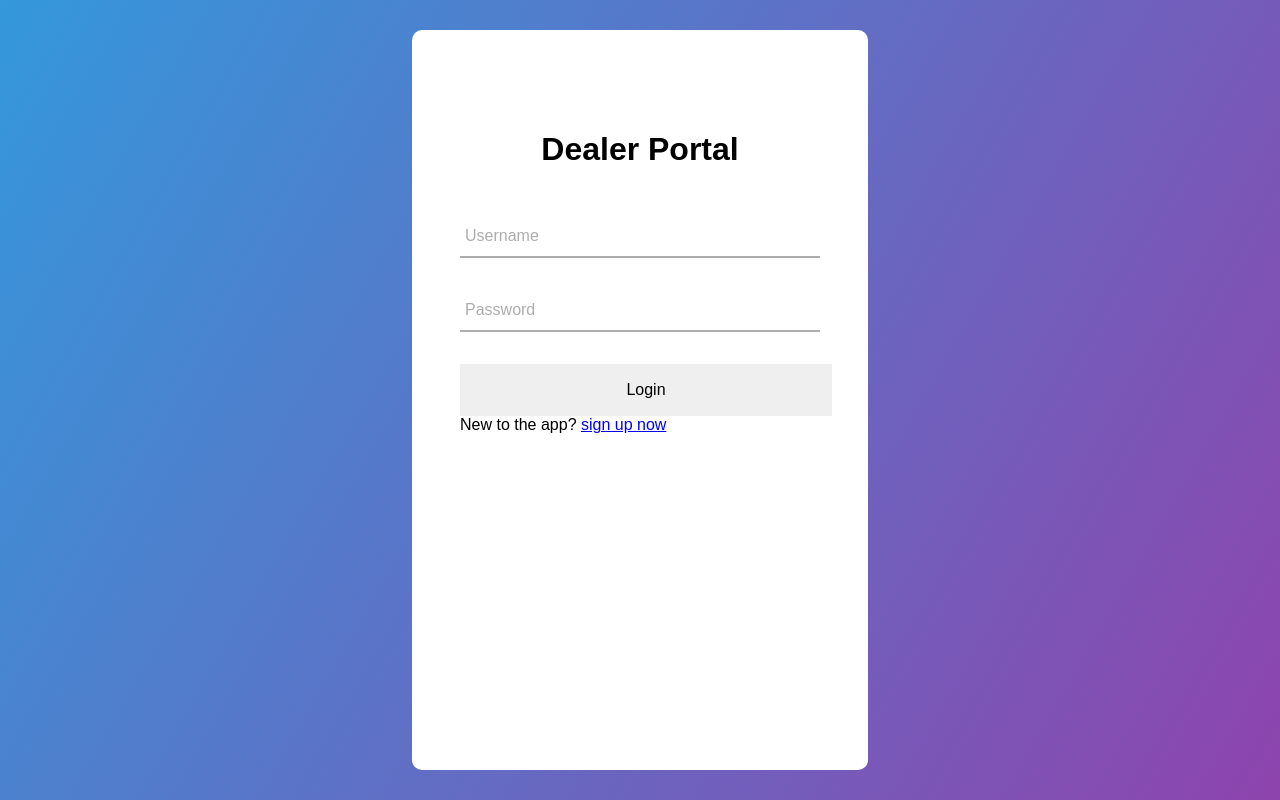
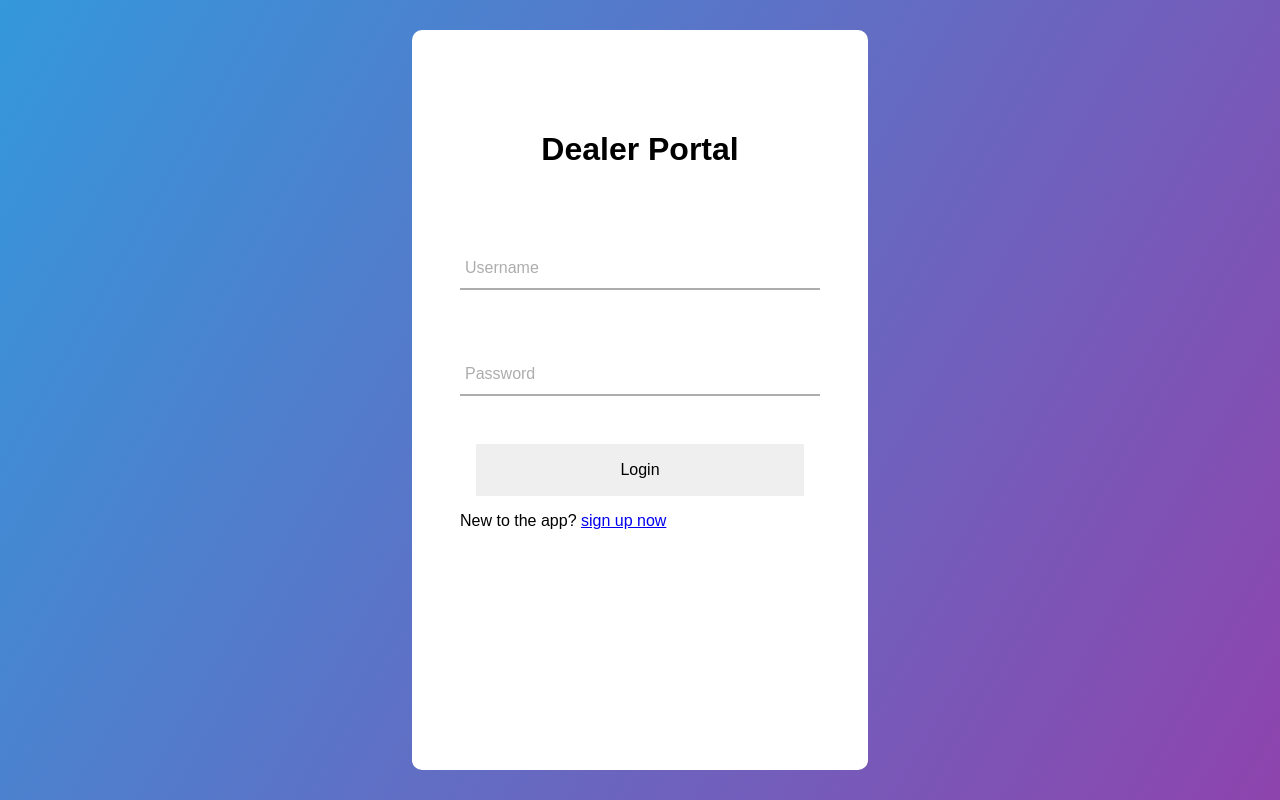
Before and after one commit to xipengyang/nest-next-login-app, a Next.js app: page / in a window 1280 px wide. Built offline with nearby package versions, Linux system fonts and the light colour scheme.

Commit message:
login and password handler and submit

```diff
--- a/pages/index.tsx
+++ b/pages/index.tsx
@@ -1,4 +1,4 @@
-import React, { useState } from 'react';
+import React, { useState, ChangeEvent, FormEvent } from 'react';
 import styled from 'styled-components';
 
 const Root = styled.div`
@@ -13,6 +13,8 @@ const Root = styled.div`
 const LoginForm = styled.form`
   width: 360px;
   height: 580px;
+  display: flex;
+  flex-direction: column;
   padding: 5rem 3rem;
   border-radius: 10px;
   background: #fff;
@@ -68,32 +70,45 @@ const Field = styled.div`
 const LoginBtn = styled.input`
   display: block;
   font-size: 1rem;
-  width: 100%;
   height: 3.125rem;
   border: none;
+  margin: 1rem;
 
   &:hover {
     background-image: linear-gradient(120deg, #3498db, #8e44ad);
     cursor: pointer;
+    color: white;
   }
 `;
 
 const Index = () => {
   const [name, setName] = useState('');
+  const [password, setPassword] = useState('');
 
-  const onInputChange = () => {};
+  const onNameChange = (event: ChangeEvent<HTMLInputElement>) => {
+      setName(event.target.value);
+  };
+
+  const onPasswordChange = (event: ChangeEvent<HTMLInputElement>) => {
+      setPassword(event.target.value);
+  };
+
+  const handleFormSubmit = (event: FormEvent<HTMLFormElement>) => {
+      console.log('name '+ name + ' password ' + password);
+      event.preventDefault();
+  }
 
   return (
     <Root>
-      <LoginForm>
+      <LoginForm onSubmit={handleFormSubmit}>
         <h1> Dealer Portal</h1>
 
         <Field>
-          <input type="text" onChange={onInputChange} required />
+          <input type="text" onChange={onNameChange} required />
           <span data-placeholder="Username" />
         </Field>
         <Field>
-          <input type="text" required />
+          <input type="password" onChange={onPasswordChange}  required />
           <span data-placeholder="Password" />
         </Field>
 
--- a/src/app.controller.ts
+++ b/src/app.controller.ts
@@ -11,6 +11,6 @@ export class AppController {
   @Get()
   public index(@Res() res: RenderableResponse, @Principal() principal: any) {
     console.log(principal);
-    res.render('Index', {});
+    res.render('index', {});
   }
 }
```
